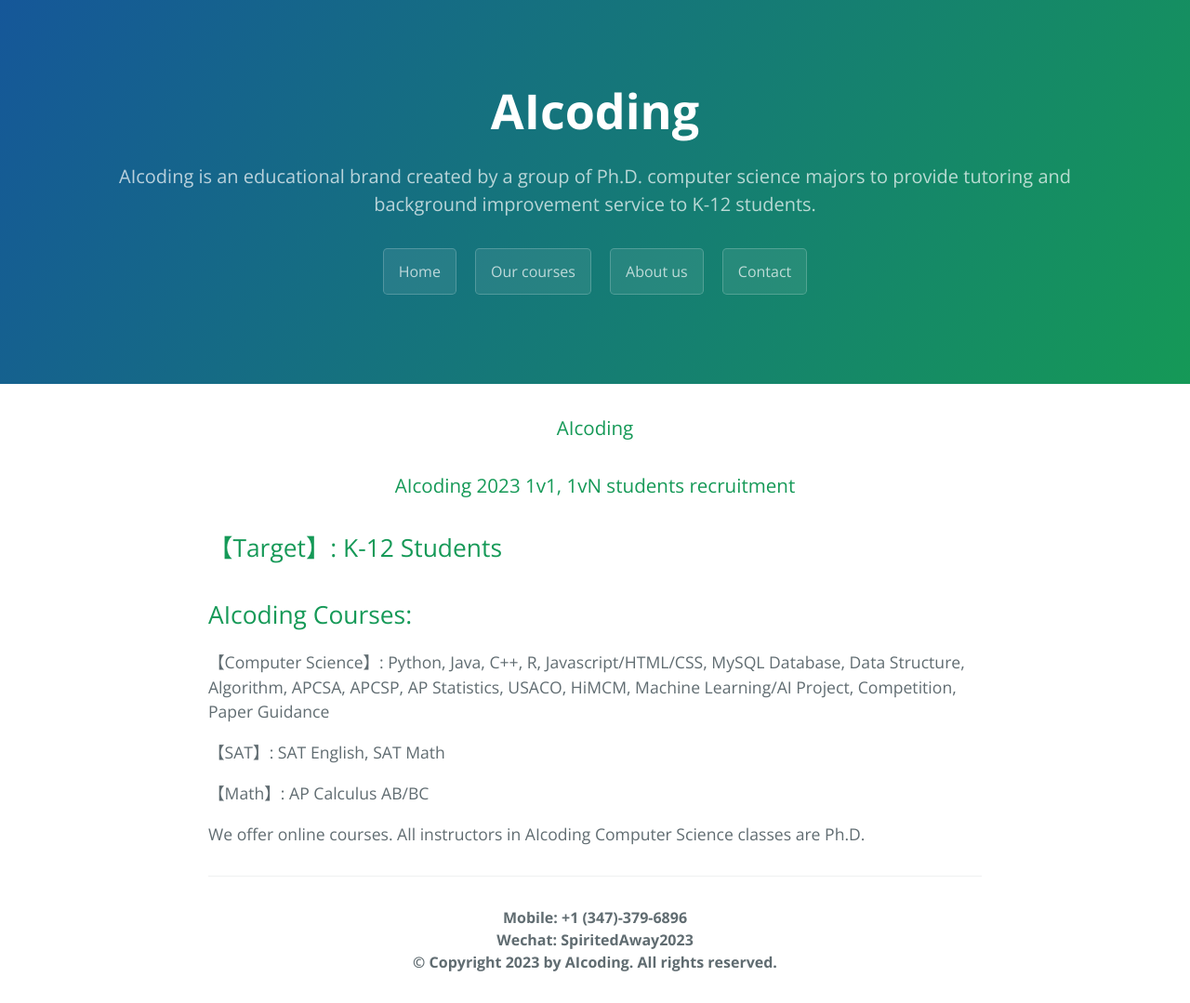
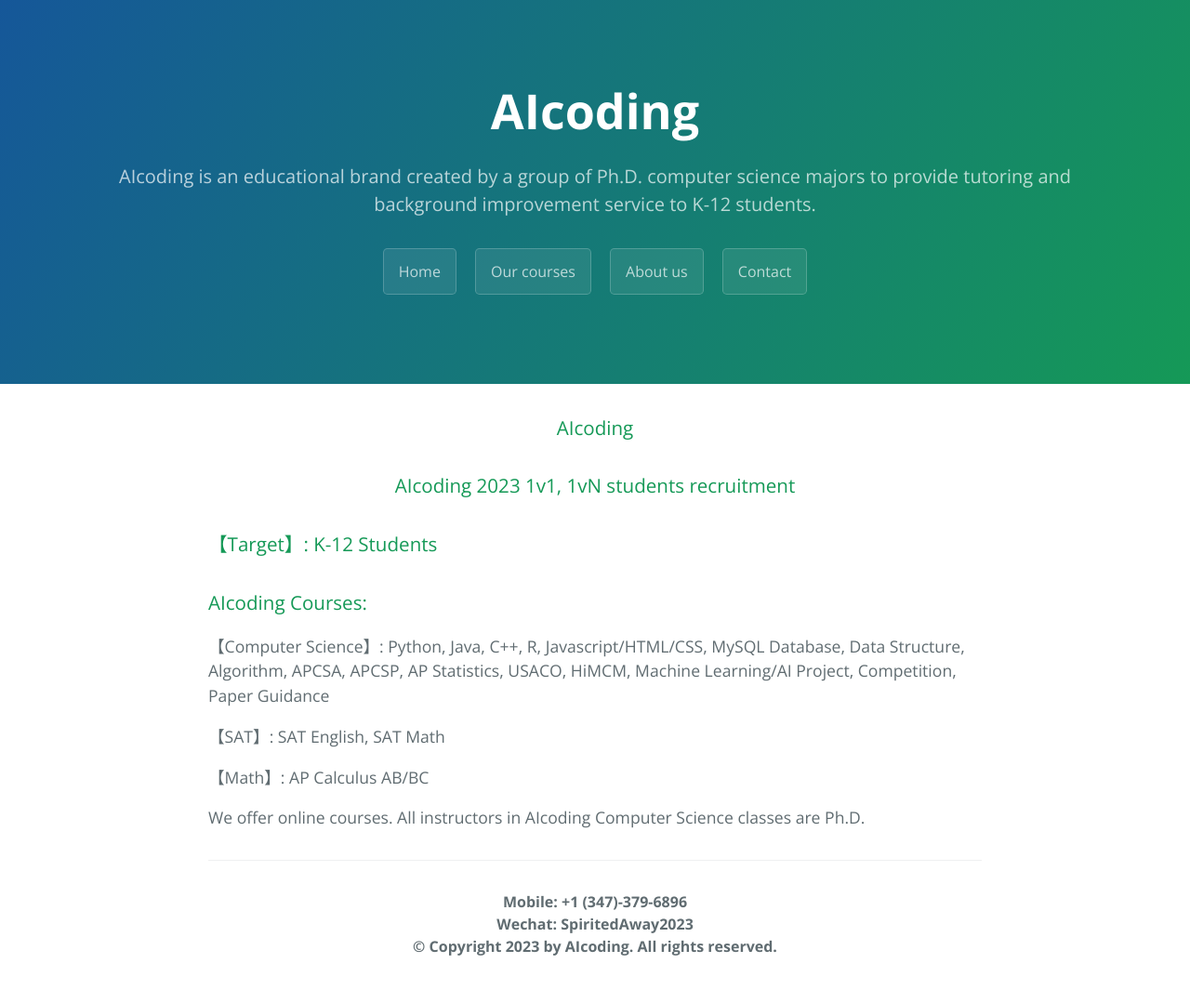
Before and after one commit to hangzhaosbu/aicoding, a Jekyll site: the page built from index.md, in a window 1280 px wide. Shown: the whole page at 93% size. Built offline with Jekyll 4.4.1, drawn with Linux system fonts in a browser that asks for light colours; our own code applies the rules of GitHub Pages for plain Markdown files.

```diff
--- a/index.md
+++ b/index.md
@@ -1,9 +1,9 @@
 <h3 style="text-align: center;">AIcoding</h3>
 <h3 style="text-align: center;">AIcoding 2023 1v1, 1vN students recruitment</h3>
 
-## 【Target】: K-12 Students
+### 【Target】: K-12 Students
 
-## AIcoding Courses:
+### AIcoding Courses:
 
 【Computer Science】: Python, Java, C++, R, Javascript/HTML/CSS, MySQL Database, Data Structure, Algorithm, APCSA, APCSP, AP Statistics, USACO, HiMCM, Machine Learning/AI Project, Competition, Paper Guidance
 
```
